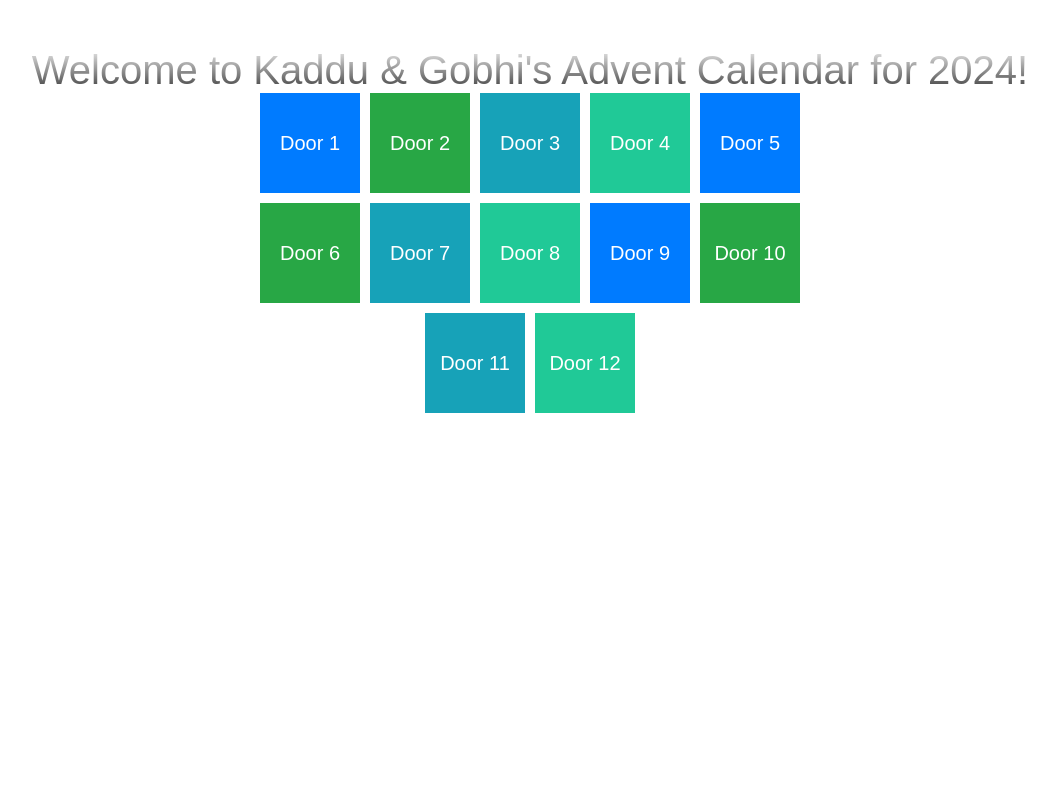
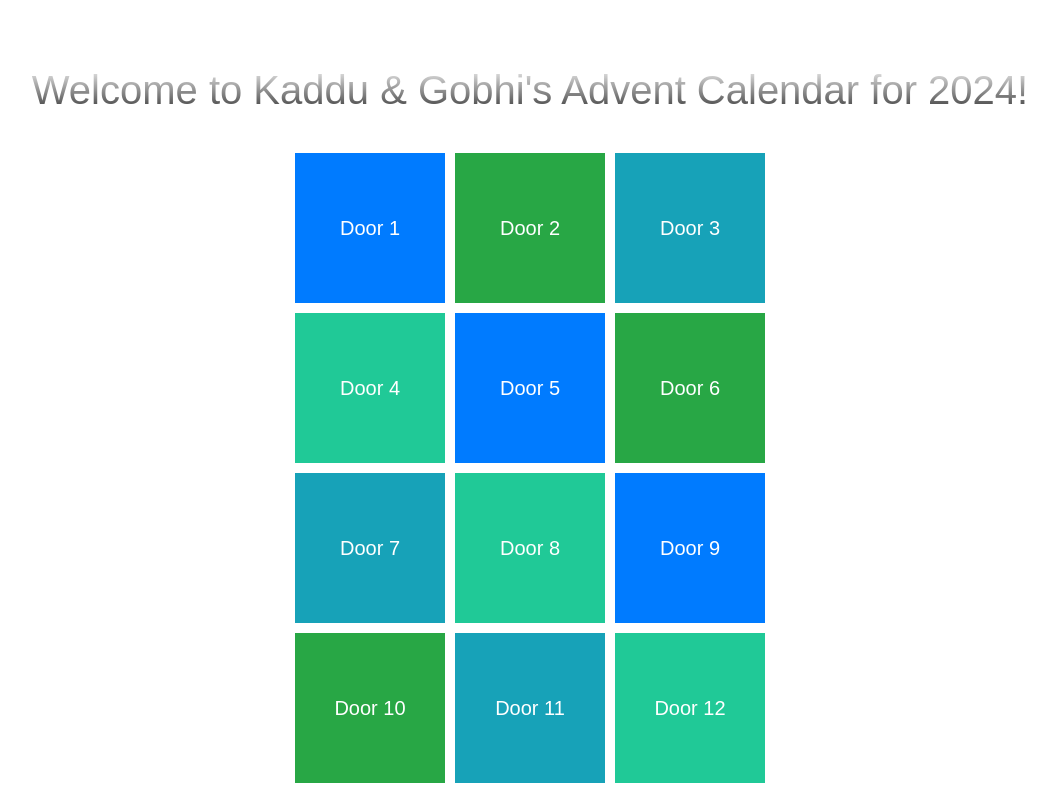
Before and after one commit to aakriti1kumar/AdventCalendarKG, a plain HTML site: page index.html in a window 1280 px wide. Shown: the whole page, without its empty margins (110-1166 px from the left). Drawn offline with Linux system fonts and the light colour scheme.

Commit message:
Update index.html

```diff
--- a/index.html
+++ b/index.html
@@ -8,10 +8,12 @@
         body {
             font-family: Arial, sans-serif;
             text-align: center;
+            color: yellow;
             padding: 20px;
         }
         .title {
-            margin-top: 20px;
+            margin-top: 40px;
+            margin-bottom: 40px; /* Add space below the title */
             font-size: 40px; /* Increased font size */
             color: #333;
             text-align: center;
@@ -32,8 +34,8 @@
         }
 
         .door {
-            width: 100px; /* Set a fixed width */
-            height: 100px; /* Set a fixed height */
+            width: 150px; /* Set a fixed width */
+            height: 150px; /* Set a fixed height */
             border: none;
             padding: 10px;
             font-size: 20px;
```
